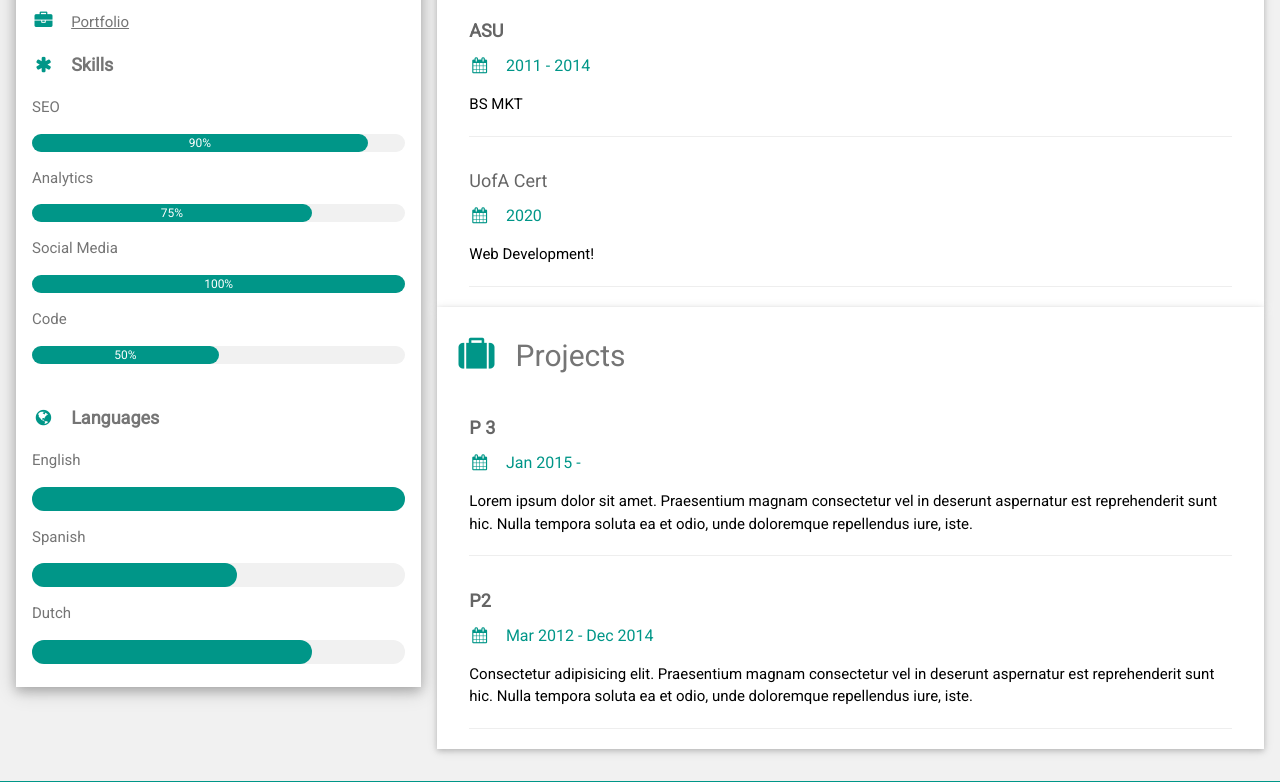
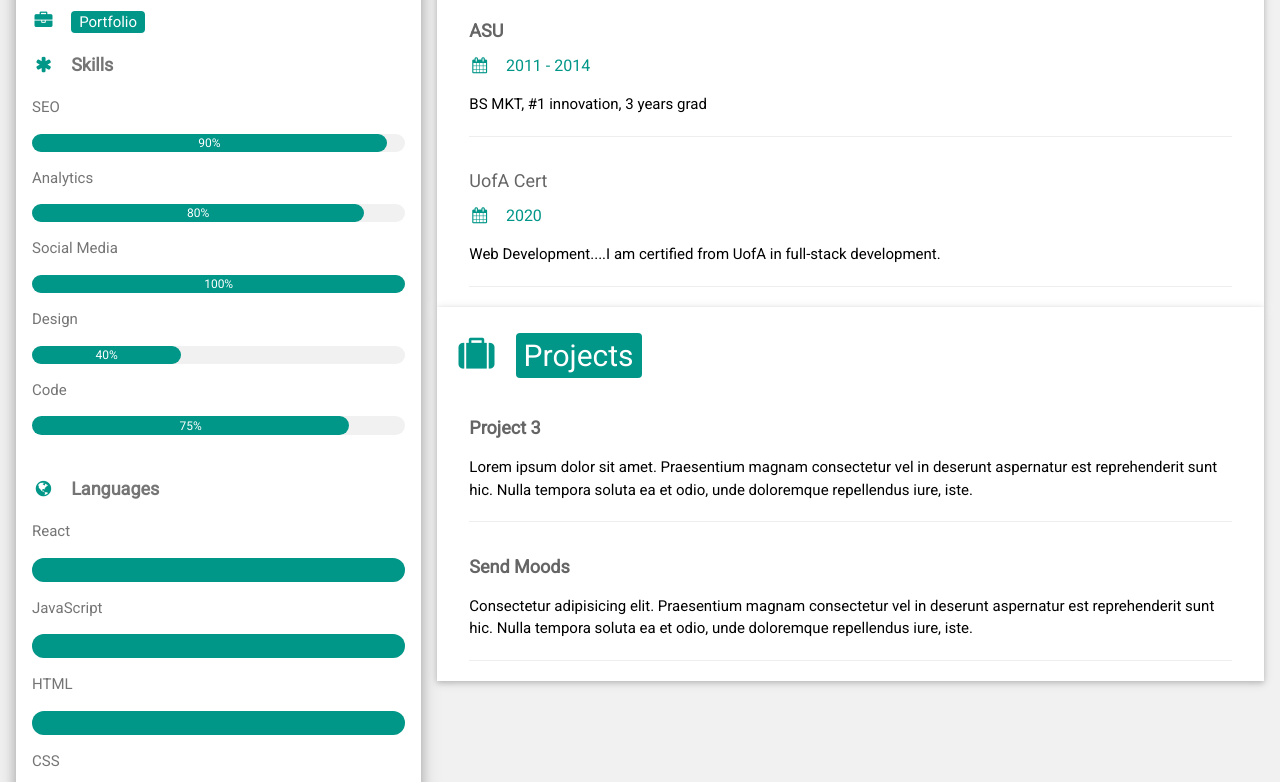
Before and after one commit to Cheesekate/Responsive-Portfolio-KCW, a plain HTML site: page index.html in a window 1280 px wide. Shown: the part 710-1492 px from the top of the page. Drawn offline with nearby package versions, Linux system fonts and the light colour scheme.

Commit message:
index update

```diff
--- a/index.html
+++ b/index.html
@@ -1,6 +1,7 @@
 <!DOCTYPE html>
 <html>
-<title>W3.CSS Template</title>
+<title> KCW</title>
+
 <meta charset="UTF-8">
 <meta name="viewport" content="width=device-width, initial-scale=1">
 <link rel="stylesheet" href="https://www.w3schools.com/w3css/4/w3.css">
@@ -20,7 +21,6 @@
 </style>
 
 <body class="w3-light-grey">
-  <title> KCW</title>
 
   <!-- Page Container -->
   <div class="w3-content w3-margin-top" style="max-width:1400px;">
@@ -45,49 +45,67 @@
             <p><i class="fa fa-phone fa-fw w3-margin-right w3-large w3-text-teal"></i>602.531.2098</p>
             <hr>
             <a href="contact.html">
-              <p class="w3-large"><b><i
-                    class="fa fa-calendar fa-fw w3-margin-right w3-large w3-text-teal"></i>Contact</b>
+              <p class="w3-large"><b><i class="fa fa-calendar fa-fw w3-margin-right w3-large w3-text-teal"></i><span
+                    class="w3-tag w3-teal w3-round">Contact</span></b>
               </p>
             </a>
             <a href="portfolio.html">
-              <p><i class="fa fa-briefcase fa-fw w3-margin-right w3-large w3-text-teal"></i>Portfolio</p>
+              <p><i class="fa fa-briefcase fa-fw w3-margin-right w3-large w3-text-teal"></i><span
+                  class="w3-tag w3-teal w3-round">Portfolio</span></p>
             </a>
             <!-- <p>Powered by <a href="https://www.w3schools.com/w3css/default.asp" target="_blank">w3.css</a></p> -->
 
             <p class=" w3-large"><b><i class="fa fa-asterisk fa-fw w3-margin-right w3-text-teal"></i>Skills</b></p>
             <p>SEO</p>
             <div class="w3-light-grey w3-round-xlarge w3-small">
-              <div class="w3-container w3-center w3-round-xlarge w3-teal" style="width:90%">90%</div>
+              <div class="w3-container w3-center w3-round-xlarge w3-teal" style="width:95%">90%</div>
             </div>
             <p>Analytics</p>
             <div class="w3-light-grey w3-round-xlarge w3-small">
-              <div class="w3-container w3-center w3-round-xlarge w3-teal" style="width:75%">
-                <div class="w3-center w3-text-white">75%</div>
+              <div class="w3-container w3-center w3-round-xlarge w3-teal" style="width:89%">
+                <div class="w3-center w3-text-white">80%</div>
               </div>
             </div>
             <p>Social Media</p>
             <div class="w3-light-grey w3-round-xlarge w3-small">
               <div class="w3-container w3-center w3-round-xlarge w3-teal" style="width:100%">100%</div>
             </div>
+            <p>Design</p>
+            <div class="w3-light-grey w3-round-xlarge w3-small">
+              <div class="w3-container w3-center w3-round-xlarge w3-teal" style="width:40%">40%</div>
+            </div>
             <p>Code</p>
             <div class="w3-light-grey w3-round-xlarge w3-small">
-              <div class="w3-container w3-center w3-round-xlarge w3-teal" style="width:50%">50%</div>
+              <div class="w3-container w3-center w3-round-xlarge w3-teal" style="width:85%">75%</div>
             </div>
+
             <br>
 
             <p class="w3-large w3-text-theme"><b><i
                   class="fa fa-globe fa-fw w3-margin-right w3-text-teal"></i>Languages</b></p>
-            <p>English</p>
+            <p>React</p>
+            <div class="w3-light-grey w3-round-xlarge">
+              <div class="w3-round-xlarge w3-teal" style="height:24px;width:100%"></div>
+            </div>
+            <p>JavaScript</p>
+            <div class="w3-light-grey w3-round-xlarge">
+              <div class="w3-round-xlarge w3-teal" style="height:24px;width:100%"></div>
+            </div>
+            <p>HTML</p>
+            <div class="w3-light-grey w3-round-xlarge">
+              <div class="w3-round-xlarge w3-teal" style="height:24px;width:100%"></div>
+            </div>
+            <p>CSS</p>
             <div class="w3-light-grey w3-round-xlarge">
               <div class="w3-round-xlarge w3-teal" style="height:24px;width:100%"></div>
             </div>
             <p>Spanish</p>
             <div class="w3-light-grey w3-round-xlarge">
-              <div class="w3-round-xlarge w3-teal" style="height:24px;width:55%"></div>
+              <div class="w3-round-xlarge w3-teal" style="height:24px;width:60%"></div>
             </div>
             <p>Dutch</p>
             <div class="w3-light-grey w3-round-xlarge">
-              <div class="w3-round-xlarge w3-teal" style="height:24px;width:75%"></div>
+              <div class="w3-round-xlarge w3-teal" style="height:24px;width:84%"></div>
             </div>
             <br>
           </div>
@@ -129,40 +147,76 @@
           <div class="w3-container">
             <h5 class="w3-opacity"><b>ASU </b></h5>
             <h6 class="w3-text-teal"><i class="fa fa-calendar fa-fw w3-margin-right"></i>2011 - 2014</h6>
-            <p>BS MKT</p>
+            <p>BS MKT, #1 innovation, 3 years grad </p>
             <hr>
           </div>
           <div class="w3-container">
             <h5 class="w3-opacity"><b></b>UofA Cert</b></h5>
             <h6 class="w3-text-teal"><i class="fa fa-calendar fa-fw w3-margin-right"></i>2020</h6>
-            <p>Web Development!</p>
+            <p>Web Development....I am certified from UofA in full-stack development. </p>
             <hr>
           </div>
 
 
           <!-- End Right Column -->
         </div>
+
+
         <div class="w3-container w3-card w3-white w3-margin-bottom">
-          <h2 class="w3-text-grey w3-padding-16"><i
-              class="fa fa-suitcase fa-fw w3-margin-right w3-xxlarge w3-text-teal"></i>Projects</h2>
+          <a href="portfolio.html">
+            <h2 class="w3-text-grey w3-padding-16"><i
+                class="fa fa-suitcase fa-fw w3-margin-right w3-xxlarge w3-text-teal"></i><span
+                class="w3-tag w3-teal w3-round">Projects</span></h2>
+          </a>
           <div class="w3-container">
-            <h5 class="w3-opacity"><b>P 3</b></h5>
-            <h6 class="w3-text-teal"><i class="fa fa-calendar fa-fw w3-margin-right"></i>Jan 2015 - </h6>
+            <h5 class="w3-opacity"><b>Project 3</b></h5>
             <p>Lorem ipsum dolor sit amet. Praesentium magnam consectetur vel in deserunt aspernatur est reprehenderit
               sunt hic. Nulla tempora soluta ea et odio, unde doloremque repellendus iure, iste.</p>
             <hr>
           </div>
           <div class="w3-container">
-            <h5 class="w3-opacity"><b>P2</b></h5>
-            <h6 class="w3-text-teal"><i class="fa fa-calendar fa-fw w3-margin-right"></i>Mar 2012 - Dec 2014</h6>
+            <h5 class="w3-opacity"><b>Send Moods</b></h5>
             <p>Consectetur adipisicing elit. Praesentium magnam consectetur vel in deserunt aspernatur est
               reprehenderit
               sunt hic. Nulla tempora soluta ea et odio, unde doloremque repellendus iure, iste.</p>
             <hr>
 
 
+            <!-- <h2 class="w3-center">Projects</h2> -->
+
+            <!-- <div class="w3-content w3-display-container">
+  <img class="mySlides" src="img_snowtops.jpg" style="width:100%">
+  <img class="mySlides" src="img_lights.jpg" style="width:100%">
+  <img class="mySlides" src="img_mountains.jpg" style="width:100%">
+  <img class="mySlides" src="img_forest.jpg" style="width:100%">
+
+  <button class="w3-button w3-black w3-display-left" onclick="plusDivs(-1)">&#10094;</button>
+  <button class="w3-button w3-black w3-display-right" onclick="plusDivs(1)">&#10095;</button>
+</div>
+
+<script>
+var slideIndex = 1;
+showDivs(slideIndex);
+
+function plusDivs(n) {
+  showDivs(slideIndex += n);
+}
+
+function showDivs(n) {
+  var i;
+  var x = document.getElementsByClassName("mySlides");
+  if (n > x.length) {slideIndex = 1}
+  if (n < 1) {slideIndex = x.length}
+  for (i = 0; i < x.length; i++) {
+    x[i].style.display = "none";
+  }
+  x[slideIndex-1].style.display = "block";
+}
+</script> -->
+
             <!-- End Grid -->
           </div>
+
 
           <!-- End Page Container -->
         </div>
--- a/style.css
+++ b/style.css
@@ -12,16 +12,28 @@ h6 {
 w3-quarter.img{
     max-width:100%;
     max-width: 150px;
+
     max-height: 150px;
-    display:block;
     height:auto;
-    object-fit: contain;
 }
 
-w3-container{
-    display:block;
-    height:auto;
-    object-fit: contain;
-    image-rendering: auto;
+html,body {
+    height:100%;
+}
+div {
+    position: relative;
 
 }
+
+
+.bgimg {
+    background-image: url("https://s11759.pcdn.co/wp-content/uploads/2011/10/U_of_Arizona_logo.png");
+    min-height: 100%;
+    background-position: center;
+    background-size: cover;
+}
+
+div{
+    display:block
+
+}
```
Also changed, not shown: portfolio.html (+111 -80 lines).
